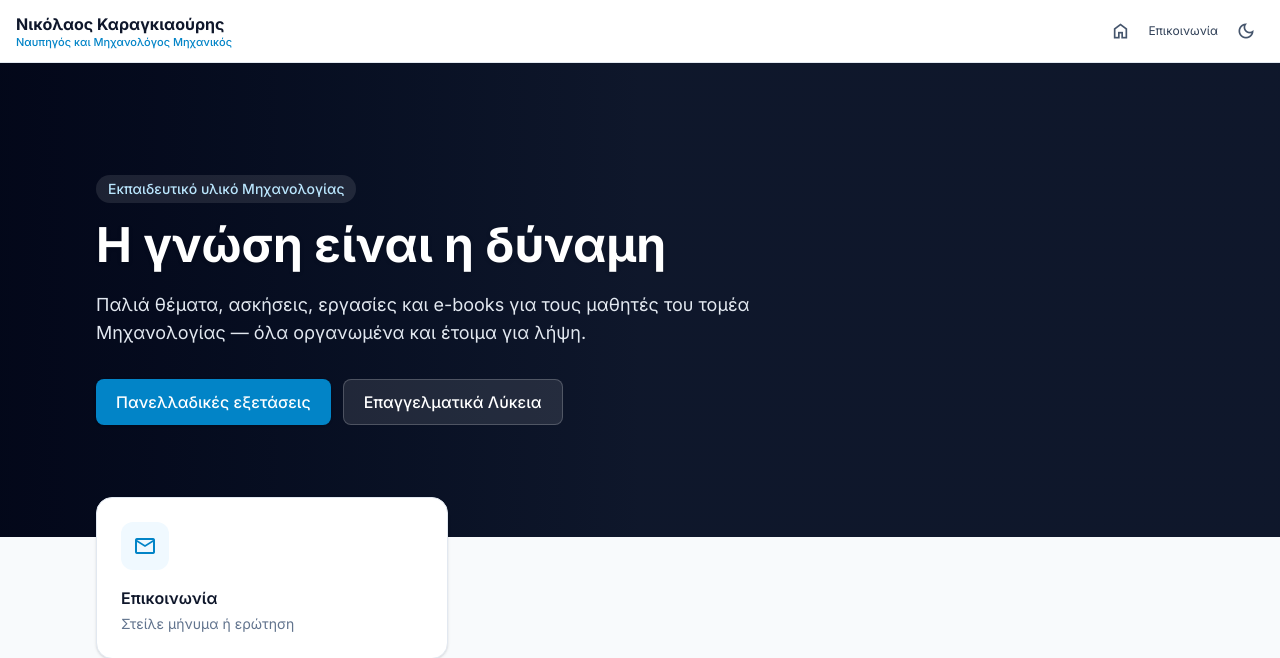
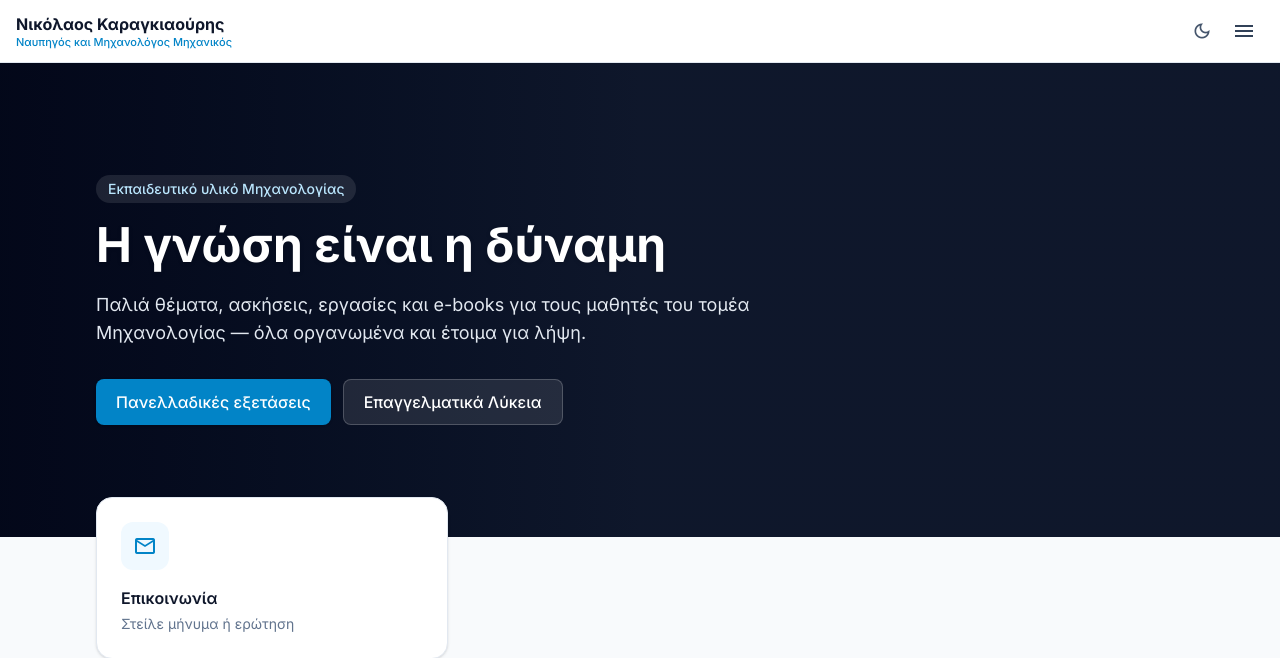
Before and after one commit to Nikoliadis/nikoskaragiaourisnmeng-Site, a Django app: template Frontend/templates/content/home.html in a window 1280 px wide. Shown: the top 658 px of the page. Run offline with Django 5.2, Linux system fonts and the light colour scheme; the template is opened without the code that fills it, so the values that code supplies are empty; style sheets or scripts are compiled from the project's sources.

Commit message:
Fix the layout on phones and tablets
The full menu now appears from 1340px instead of Tailwind's lg. At 1024 a
tablet in landscape was being shown a desktop menu that did not fit and broke
onto two rows, and at 1280 the theme switch still wrapped. Phones and tablets
get the ☰ menu, which is what that width calls for.

That menu was one 22-row column. Each section is now its own block, laid out
two abreast from sm, so a tablet shows the whole thing without scrolling, and
every row is at least 44px tall for a thumb. The hero buttons go full width on
phones for the same reason.

Note for anyone verifying this: headless Chrome on Windows will not open a
window narrower than ~500px and silently crops the screenshot instead, which
makes a phone look broken when it is not. Device emulation over the DevTools
protocol is the only way to see the real thing.

```diff
--- a/Frontend/templates/content/home.html
+++ b/Frontend/templates/content/home.html
@@ -22,8 +22,8 @@
       <h1 class="text-4xl font-bold leading-tight text-white drop-shadow sm:text-5xl">Η γνώση είναι η δύναμη</h1>
       <p class="mt-4 text-lg text-slate-200">Παλιά θέματα, ασκήσεις, εργασίες και e-books για τους μαθητές του τομέα Μηχανολογίας — όλα οργανωμένα και έτοιμα για λήψη.</p>
       <div class="mt-8 flex flex-wrap gap-3">
-        <a href="{% url 'content:section' section='panellinies' %}" class="btn-primary">Πανελλαδικές εξετάσεις</a>
-        <a href="{% url 'content:section' section='askiseis' %}" class="btn-ghost !bg-white/10 !text-white !border-white/20 hover:!bg-white/20">Επαγγελματικά Λύκεια</a>
+        <a href="{% url 'content:section' section='panellinies' %}" class="btn-primary w-full justify-center sm:w-auto">Πανελλαδικές εξετάσεις</a>
+        <a href="{% url 'content:section' section='askiseis' %}" class="btn-ghost w-full justify-center sm:w-auto !bg-white/10 !text-white !border-white/20 hover:!bg-white/20">Επαγγελματικά Λύκεια</a>
       </div>
     </div>
 
--- a/Frontend/templates/partials/navbar.html
+++ b/Frontend/templates/partials/navbar.html
@@ -3,11 +3,17 @@
 {% url 'content:contact' as contact_url %}
 <header class="sticky top-0 z-50 border-b border-slate-200 bg-white/90 backdrop-blur dark:border-slate-800 dark:bg-slate-900/90">
   {% comment %}
-    The menu only just fits beside the name on a 1366px screen, so the active
-    item is marked by colour alone — a bolder weight is wider and would push
-    the last item onto a second line on exactly the pages you are viewing.
+    Two width decisions, both measured rather than guessed:
+
+    * The full menu appears from 1340px, not at Tailwind's xl (1280). Seven
+      Greek section names plus the name, the home icon and the theme switch
+      genuinely need that much; below it everything moves into the ☰ menu,
+      which is what phones and tablets get.
+    * The active item is marked by colour alone. A heavier weight is wider and
+      pushed the last item onto a second line on precisely the page being
+      viewed.
   {% endcomment %}
-  <div class="mx-auto flex w-full max-w-screen-2xl items-center gap-1.5 px-3 lg:px-4">
+  <div class="mx-auto flex w-full max-w-screen-2xl items-center gap-1.5 px-3 xl:px-4">
 
     <!-- Brand -->
     <a href="{{ home_url }}" class="flex min-w-0 shrink-0 flex-col justify-center py-3 leading-tight">
@@ -17,7 +23,7 @@
 
     <!-- Desktop menu. Wraps to a second line rather than overflowing on a
          narrow window; grows to the roomier size only when there is space. -->
-    <ul class="ml-auto hidden flex-wrap items-center justify-end gap-y-1 py-1.5 lg:flex">
+    <ul class="ml-auto hidden flex-wrap items-center justify-end gap-y-1 py-1.5 min-[1340px]:flex">
       <li>
         <a href="{{ home_url }}"
            class="flex items-center rounded-md px-2 py-2 transition hover:bg-slate-100 hover:text-brand-700 dark:hover:bg-slate-800 dark:hover:text-brand-400 {% if request.path == home_url %}text-brand-700 dark:text-brand-400{% else %}text-slate-600 dark:text-slate-400{% endif %}"
@@ -62,7 +68,7 @@
     </ul>
 
     <!-- Mobile: theme toggle + menu button -->
-    <div class="ml-auto flex items-center gap-1 lg:hidden">
+    <div class="ml-auto flex items-center gap-1 min-[1340px]:hidden">
       {% include "partials/theme_toggle.html" %}
       <button data-toggle="mobile-menu" class="inline-flex items-center rounded-md p-2 text-slate-700 hover:bg-slate-100 dark:text-slate-300 dark:hover:bg-slate-800" aria-label="Μενού">
         <span class="material-symbols-outlined">menu</span>
@@ -71,21 +77,32 @@
   </div>
 
   <!-- Mobile menu: inside the pinned bar, so it drops down wherever the page is -->
-  <div id="mobile-menu" class="hidden max-h-[75vh] overflow-y-auto border-t border-slate-200 bg-white dark:border-slate-800 dark:bg-slate-900 lg:hidden">
-    <div class="mx-auto w-full max-w-screen-2xl space-y-1 px-4 py-3 lg:px-6">
-      <a href="{{ home_url }}" class="flex items-center gap-2 rounded-md px-3 py-2 text-sm font-semibold text-slate-700 hover:bg-slate-100 dark:text-slate-200 dark:hover:bg-slate-800">
-        <span class="material-symbols-outlined text-xl">home</span>Αρχική
+  <div id="mobile-menu" class="hidden max-h-[75vh] overflow-y-auto border-t border-slate-200 bg-white dark:border-slate-800 dark:bg-slate-900 min-[1340px]:hidden">
+    <div class="mx-auto w-full max-w-screen-2xl px-4 py-3 xl:px-6">
+      {# min-h-11 keeps every row a comfortable thumb target on a phone. #}
+      <a href="{{ home_url }}" class="flex min-h-11 items-center gap-2 rounded-md px-3 py-2 text-sm font-semibold text-slate-700 hover:bg-slate-100 dark:text-slate-200 dark:hover:bg-slate-800">
+        <span class="material-symbols-outlined text-xl">home</span>Αρχική σελίδα
       </a>
-      {% for value, data in nav_menu.items %}
-        <a href="{% url 'content:section' section=value %}" class="block rounded-md px-3 py-2 text-sm font-semibold text-slate-800 hover:bg-slate-100 dark:text-slate-100 dark:hover:bg-slate-800">{{ data.label }}</a>
-        {% for cat in data.items %}
-          <a href="{{ cat.get_absolute_url }}" class="block rounded-md py-1.5 pl-7 pr-3 text-sm text-slate-600 hover:bg-slate-100 dark:text-slate-300 dark:hover:bg-slate-800">— {{ cat.name }}</a>
-          {% for child in cat.children.all %}
-            <a href="{{ child.get_absolute_url }}" class="block rounded-md py-1.5 pl-12 pr-3 text-sm text-slate-500 hover:bg-slate-100 dark:text-slate-400 dark:hover:bg-slate-800">› {{ child.name }}</a>
-          {% endfor %}
+
+      {% comment %}
+        One block per section. On a tablet they sit two (or three) abreast
+        instead of one very long column the visitor has to scroll through.
+      {% endcomment %}
+      <div class="grid gap-x-6 sm:grid-cols-2 lg:grid-cols-3">
+        {% for value, data in nav_menu.items %}
+          <div class="py-1">
+            <a href="{% url 'content:section' section=value %}" class="block min-h-11 rounded-md px-3 py-2 text-sm font-semibold text-slate-800 hover:bg-slate-100 dark:text-slate-100 dark:hover:bg-slate-800">{{ data.label }}</a>
+            {% for cat in data.items %}
+              <a href="{{ cat.get_absolute_url }}" class="block min-h-10 rounded-md py-1.5 pl-7 pr-3 text-sm text-slate-600 hover:bg-slate-100 dark:text-slate-300 dark:hover:bg-slate-800">— {{ cat.name }}</a>
+              {% for child in cat.children.all %}
+                <a href="{{ child.get_absolute_url }}" class="block min-h-10 rounded-md py-1.5 pl-12 pr-3 text-sm text-slate-500 hover:bg-slate-100 dark:text-slate-400 dark:hover:bg-slate-800">› {{ child.name }}</a>
+              {% endfor %}
+            {% endfor %}
+          </div>
         {% endfor %}
-      {% endfor %}
-      <a href="{{ contact_url }}" class="block rounded-md px-3 py-2 text-sm font-semibold text-slate-700 hover:bg-slate-100 dark:text-slate-200 dark:hover:bg-slate-800">Επικοινωνία</a>
+      </div>
+
+      <a href="{{ contact_url }}" class="mt-1 block min-h-11 rounded-md px-3 py-2 text-sm font-semibold text-slate-700 hover:bg-slate-100 dark:text-slate-200 dark:hover:bg-slate-800">Επικοινωνία</a>
     </div>
   </div>
 </header>
```
